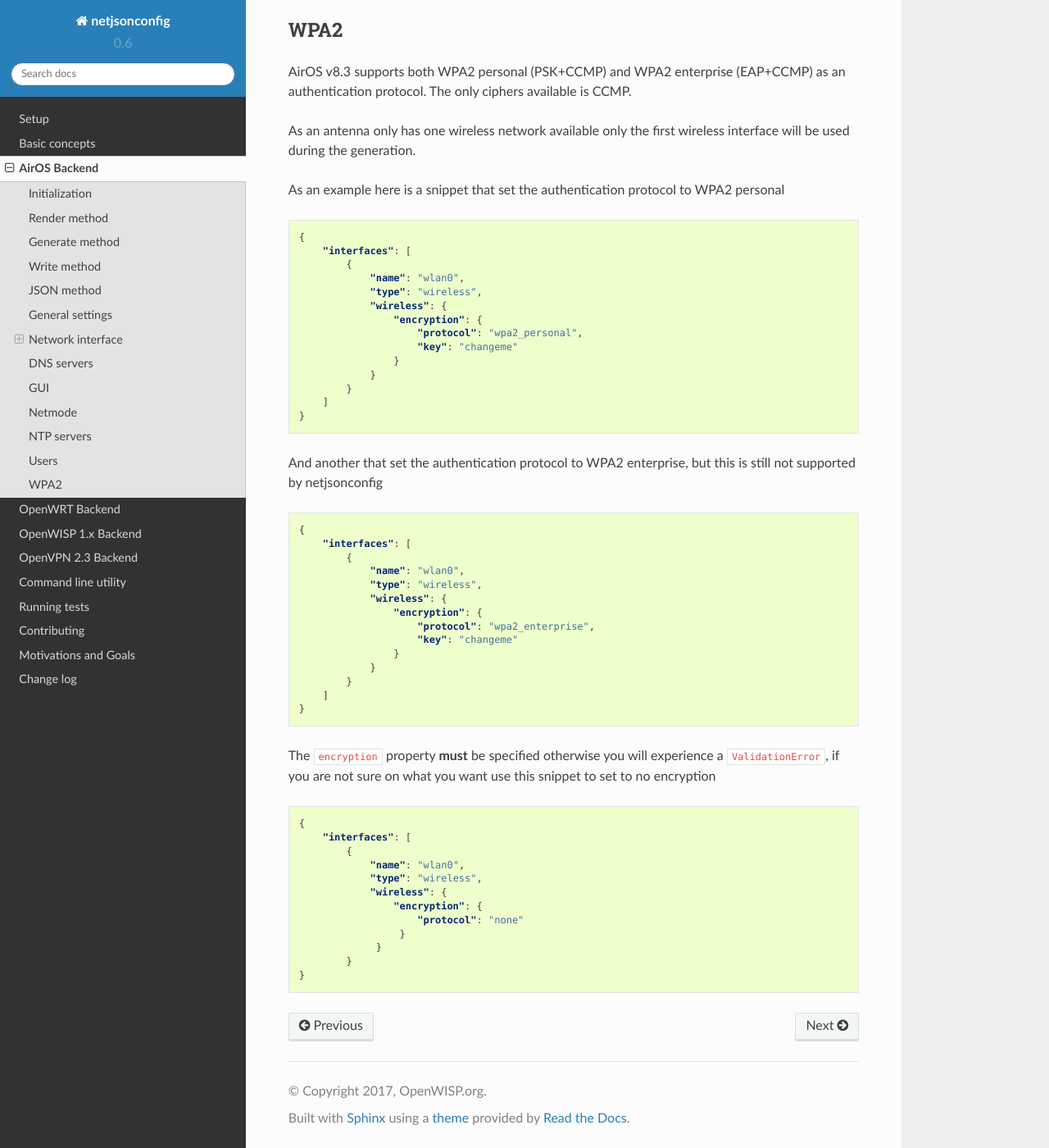
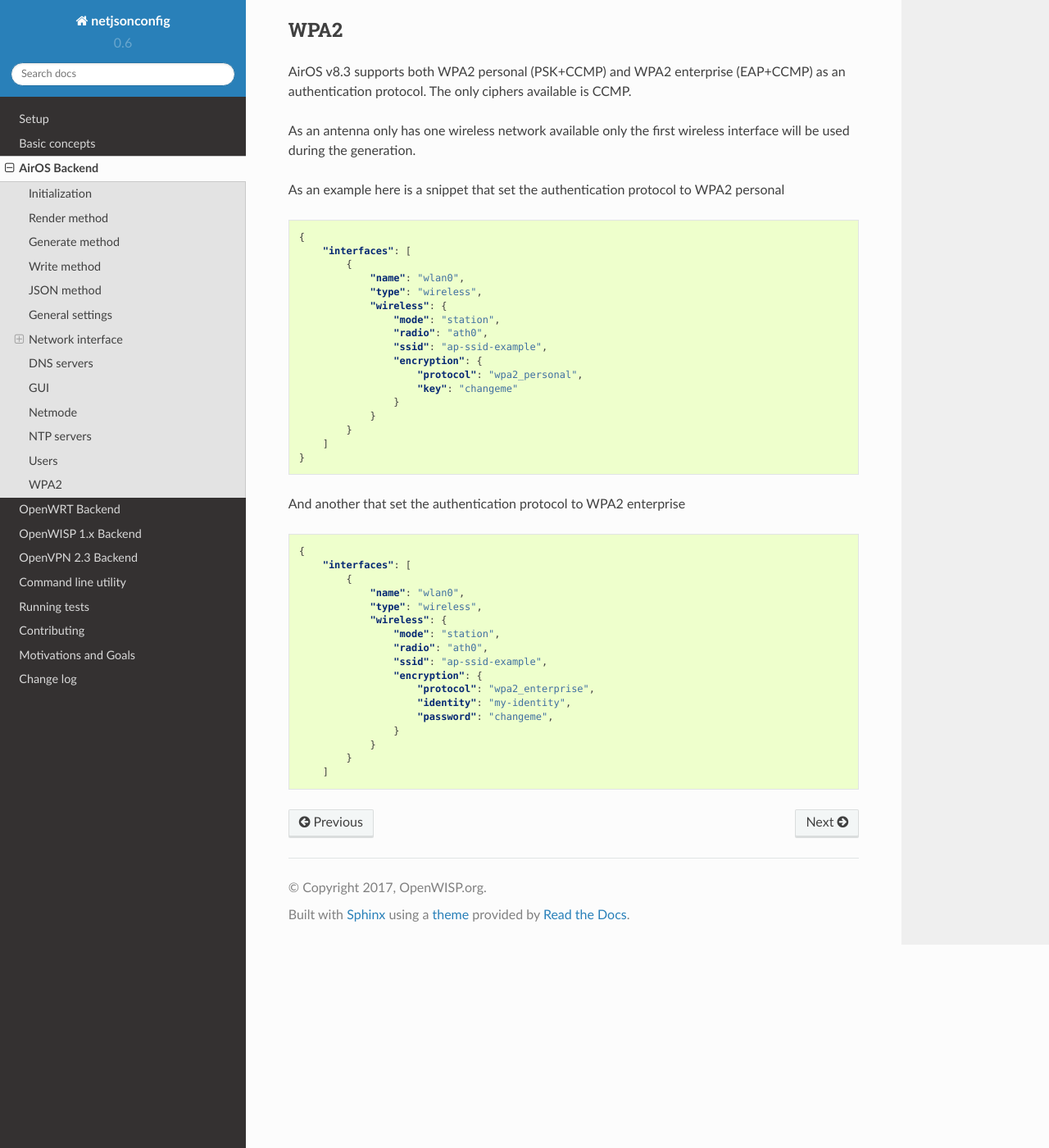
Before and after one commit to openwisp/netjsonconfig, a Sphinx documentation site: the page built from docs/source/backends/airos.rst, in a window 1280 px wide and 1400 px high, scrolled down 4919 px. Shown: the whole window at 82% size. Built offline with Sphinx 7.4.7 and the Read the Docs theme 2.0.0, drawn with Linux system fonts in a browser that asks for light colours.

Commit message:
[airos] update wpa2_docs, update encryption docs

```diff
--- a/docs/source/backends/airos.rst
+++ b/docs/source/backends/airos.rst
@@ -241,6 +241,9 @@ As an example here is a snippet that set the authentication protocol to WPA2 per
                 "name": "wlan0",
                 "type": "wireless",
                 "wireless": {
+                    "mode": "station",
+                    "radio": "ath0",
+                    "ssid": "ap-ssid-example",
                     "encryption": {
                         "protocol": "wpa2_personal",
                         "key": "changeme"
@@ -250,7 +253,7 @@ As an example here is a snippet that set the authentication protocol to WPA2 per
         ]
     }
 
-And another that set the authentication protocol to WPA2 enterprise, but this is still not supported by netjsonconfig
+And another that set the authentication protocol to WPA2 enterprise
 
 .. code-block:: json
 
@@ -260,29 +263,14 @@ And another that set the authentication protocol to WPA2 enterprise, but this is
                 "name": "wlan0",
                 "type": "wireless",
                 "wireless": {
+                    "mode": "station",
+                    "radio": "ath0",
+                    "ssid": "ap-ssid-example",
                     "encryption": {
                         "protocol": "wpa2_enterprise",
-                        "key": "changeme"
+                        "identity": "my-identity",
+                        "password": "changeme",
                     }
                 }
             }
         ]
-    }
-
-The ``encryption`` property **must** be specified otherwise you will experience a ``ValidationError``, if you are not sure on what you want
-use this snippet to set to no encryption
-
-.. code-block:: json
-
-    {
-        "interfaces": [
-            {
-                "name": "wlan0",
-                "type": "wireless",
-                "wireless": {
-                    "encryption": {
-                        "protocol": "none"
-                     }
-                 }
-            }
-    }
```
